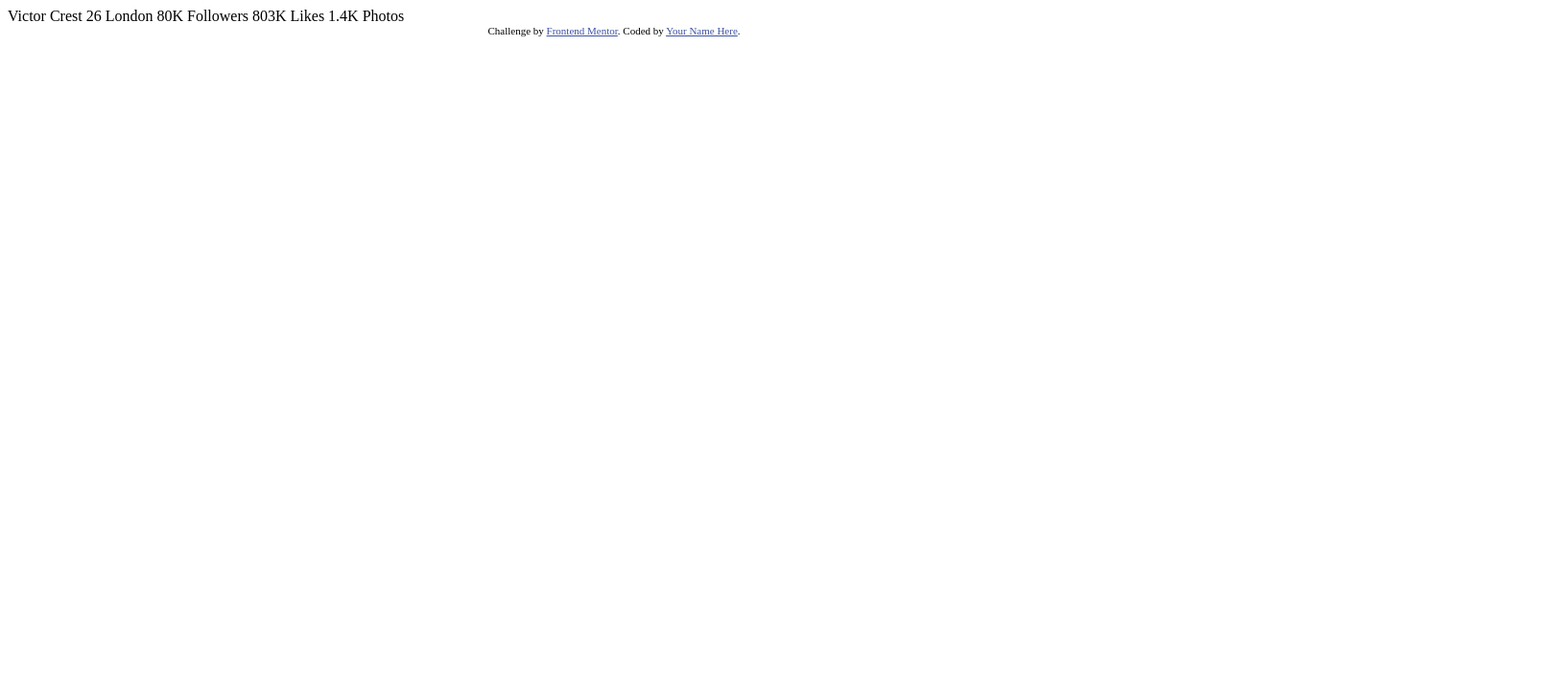
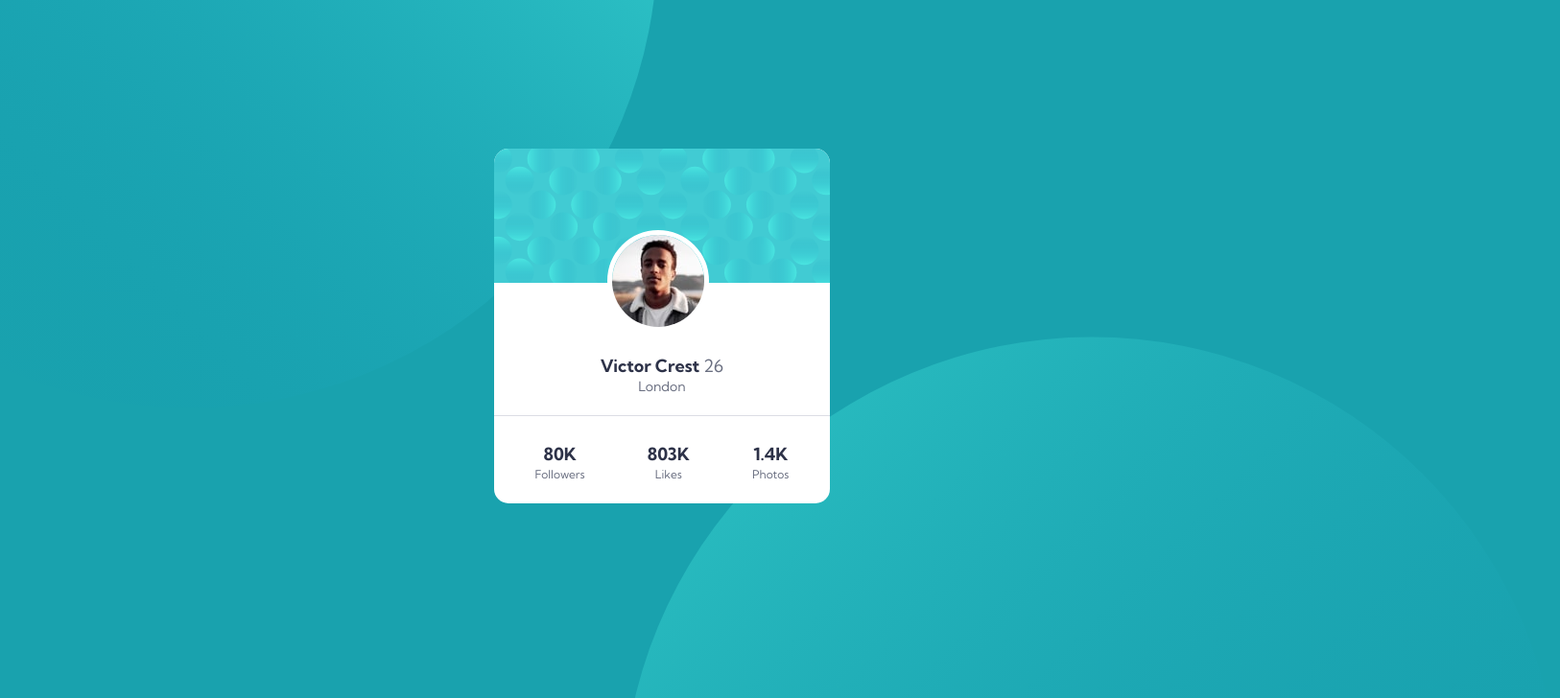
Before and after one commit to AsmaaMK/profile-card, a plain HTML site: page index.html in a window 1280 px wide. Shown: the top 728 px of the page at 96% size, 1626 px wide, since content can reach past the window. Drawn offline with Linux system fonts and the light colour scheme.

Commit message:
desktop version 1

```diff
--- a/index.html
+++ b/index.html
@@ -5,31 +5,34 @@
   <meta name="viewport" content="width=device-width, initial-scale=1.0"> <!-- displays site properly based on user's device -->
 
   <link rel="icon" type="image/png" sizes="32x32" href="./images/favicon-32x32.png">
+  <link rel="stylesheet" href="style.css">
+  <link rel="preconnect" href="https://fonts.gstatic.com">
+  <link href="https://fonts.googleapis.com/css2?family=Kumbh+Sans:wght@400;700&display=swap" rel="stylesheet">
 
   <title>Frontend Mentor | Profile card component</title>
 
-  <!-- Feel free to remove these styles or customise in your own stylesheet 👍 -->
-  <style>
-    .attribution { font-size: 11px; text-align: center; }
-    .attribution a { color: hsl(228, 45%, 44%); }
-  </style>
 </head>
 <body>
-  Victor Crest
-  26
-  London
-
-  80K
-  Followers
-
-  803K
-  Likes
-
-  1.4K
-  Photos
-  <div class="attribution">
+  <div class="background">
+    <img class="img1" src="./images/bg-pattern-top.svg">
+    <img class="img2" src="./images/bg-pattern-bottom.svg">
+  </div>
+  <div class="card">
+    <img src="./images/bg-pattern-card.svg">
+    <div class="picture"><img src="./images/image-victor.jpg" alt=""></div>
+    <p class="mainInfo"> Victor Crest
+      <span class="age">26</span>
+      <span class="city">London</span>
+    </p>
+    <div class="info">
+      <p>80K<span>Followers</span></p>
+      <p>803K<span>Likes</span></p>
+      <p>1.4K<span>Photos</span></p>
+    </div>
+  </div>
+  <!--<div class="attribution">
     Challenge by <a href="https://www.frontendmentor.io?ref=challenge" target="_blank">Frontend Mentor</a>.
-    Coded by <a href="#">Your Name Here</a>.
-  </div>
+    Coded by <a href="#">Asmaa Mahmoud Khalaf</a>.
+  </div>-->
 </body>
 </html>
--- /dev/null
+++ b/style.css
@@ -0,0 +1,77 @@
+body {
+    box-sizing: border-box;
+    font-family: 'Kumbh Sans', sans-serif;
+    font-size: 18px;
+    background-color:  hsl(185, 75%, 39%);
+}
+
+.img1, .img2 {
+    position: relative;
+}
+
+.img1 {
+    top: -560px;
+    left: -300px;
+}
+
+.img2 {
+    top: -640px;
+    left: 640px;
+}
+
+.card {
+    position: absolute;
+    width: 350px;
+    height: 370px;
+    top: 155px;
+    left: 515px;
+    background-color: white;
+    border-radius: 15px;
+    overflow :hidden;
+    text-align: center;
+}
+
+.picture {
+    border-radius: 50%;
+    border: white solid 5px;
+    position: absolute;
+    overflow :hidden;
+    width: 96px;
+    height: 96px;
+    top: 85px;
+    left: 118px;
+}
+
+p {
+    font-weight: bold;
+    color:hsl(229, 23%, 23%)
+}
+
+span {
+    font-weight: normal;
+    font-size: 12px;
+    color: hsl(227, 10%, 46%);
+    display: block;
+    line-height: 20px;
+}
+
+.age {
+    font-size: 18px;
+    display: inline;
+}
+
+.city {
+    font-size: 14px;
+}
+
+.mainInfo {
+    margin-top: 70px;
+    margin-bottom: 20px;
+}
+
+.info {
+    border-top:  hsl(233, 13%, 88%) solid 0.25px;
+    display: grid;
+    grid-template-columns: auto auto auto;
+    padding: 10px;
+}
```
